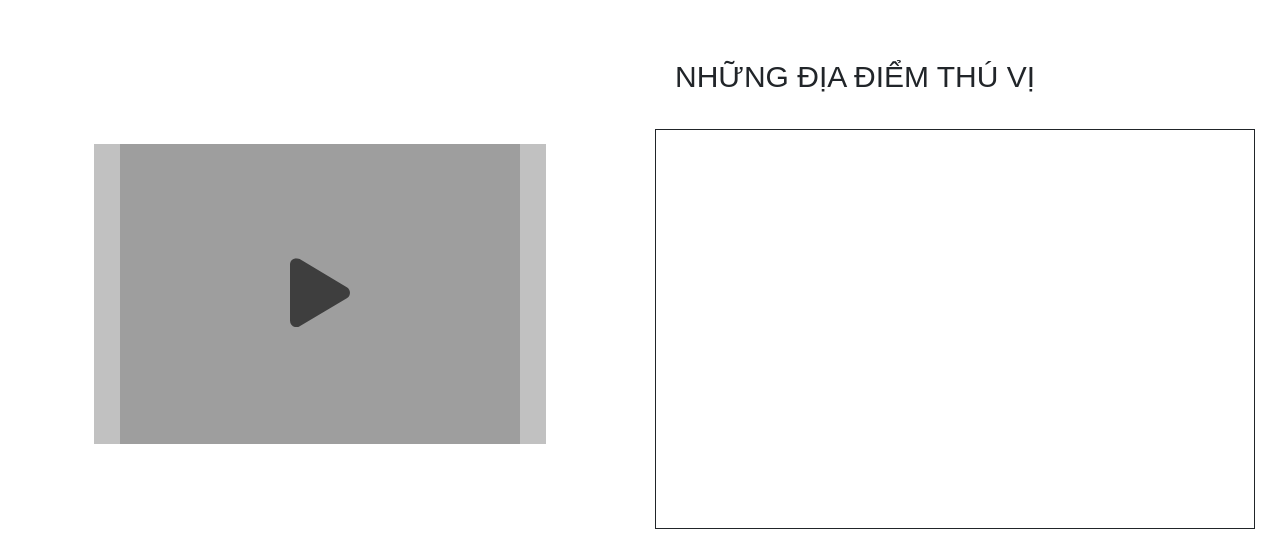
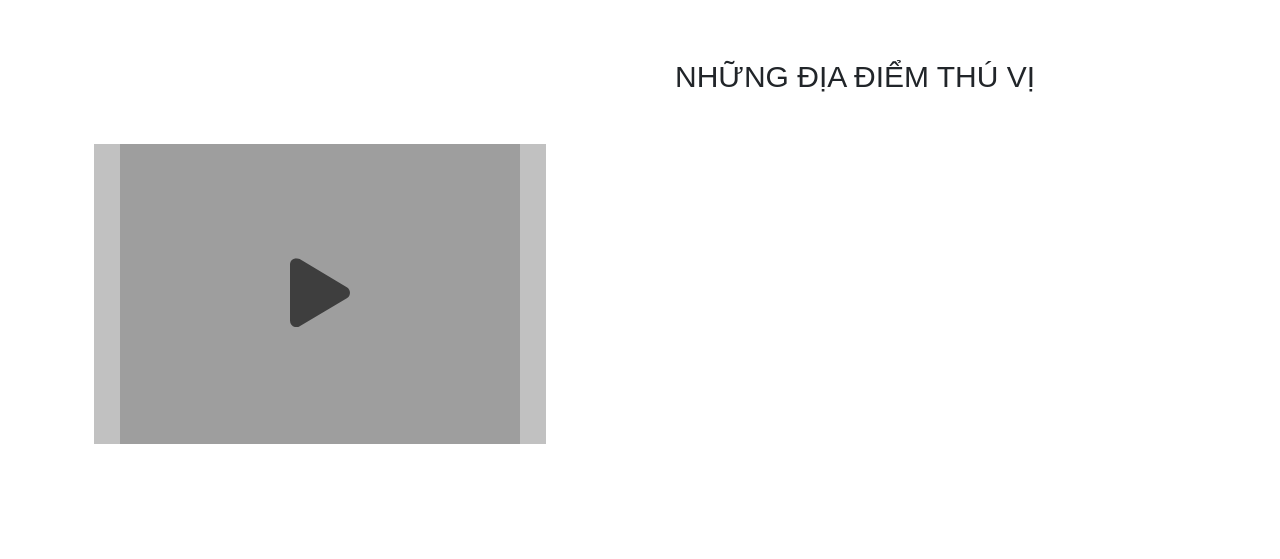
Before and after one commit to hoang193/Project_Review, a plain HTML site: page index.html in a window 1280 px wide. Shown: the part 1144-1703 px from the top of the page. Drawn offline with nearby package versions, Linux system fonts and the light colour scheme.

Commit message:
commit first

```diff
--- a/index.html
+++ b/index.html
@@ -91,10 +91,6 @@
         </div>
         <div class="col-lg-6 col-xl-6 b">
             <h2> Những địa điểm thú vị </h2>
-            <canvas>
-                <div class="pointer-start" id="pointer-start"></div>
-                <img id="plane" src="./resources/picture/icon/plane-solid.svg" alt="Not Picture">
-            </canvas>
         </div>
         <div class="frame-video">
             <div class="close" id="close">
--- a/resources/css/style.scss
+++ b/resources/css/style.scss
@@ -301,13 +301,6 @@ body {
             margin-top: 30px;
             padding-left: 20px;
         }
-        canvas {
-            width: 600px;
-            height: 400px;
-            border: 1px solid;
-            position: absolute;
-            top: 100px;
-        }
     }
     .frame-video {
         background-color: $black;
```
Also changed, not shown: resources/css/style.css, 1 other file.
